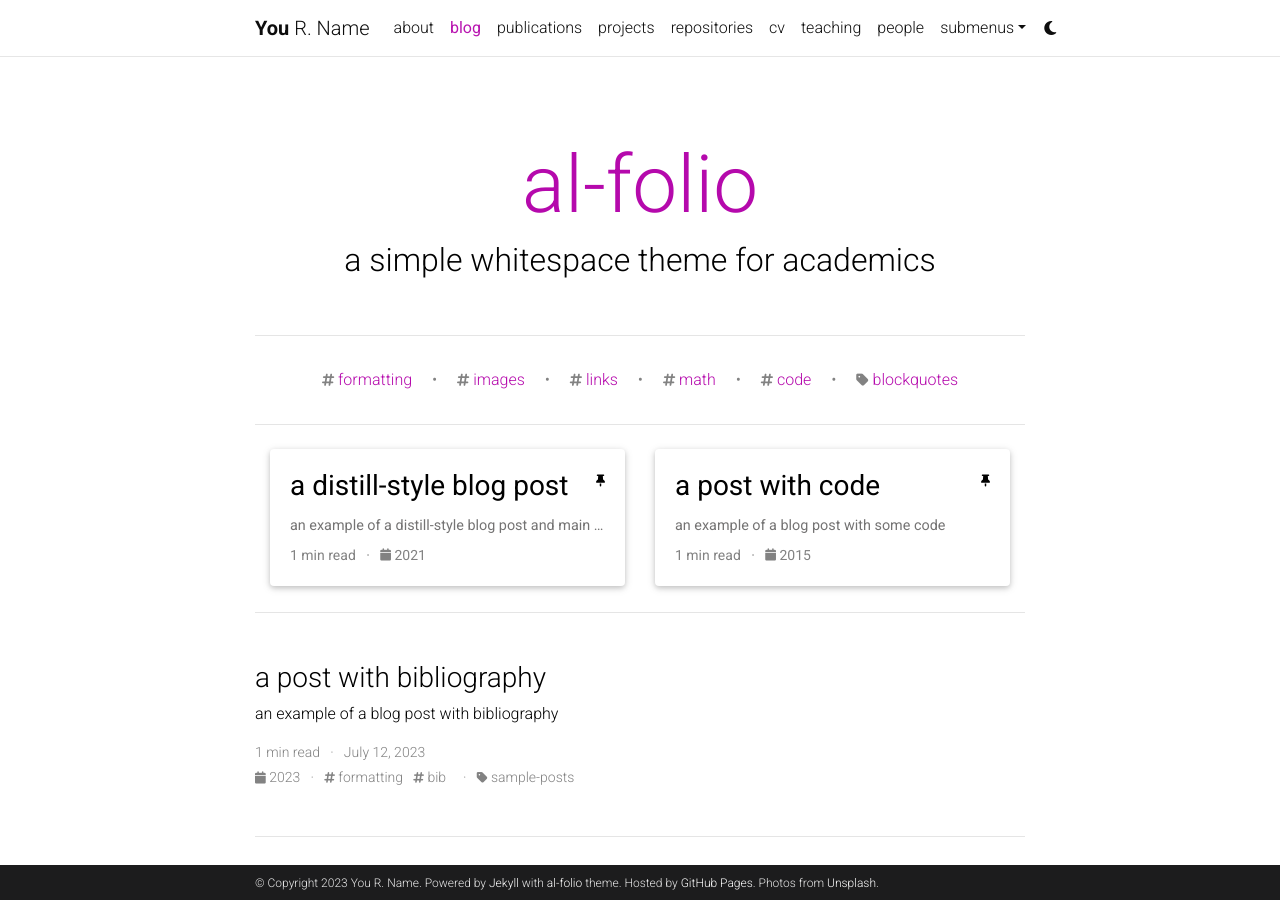
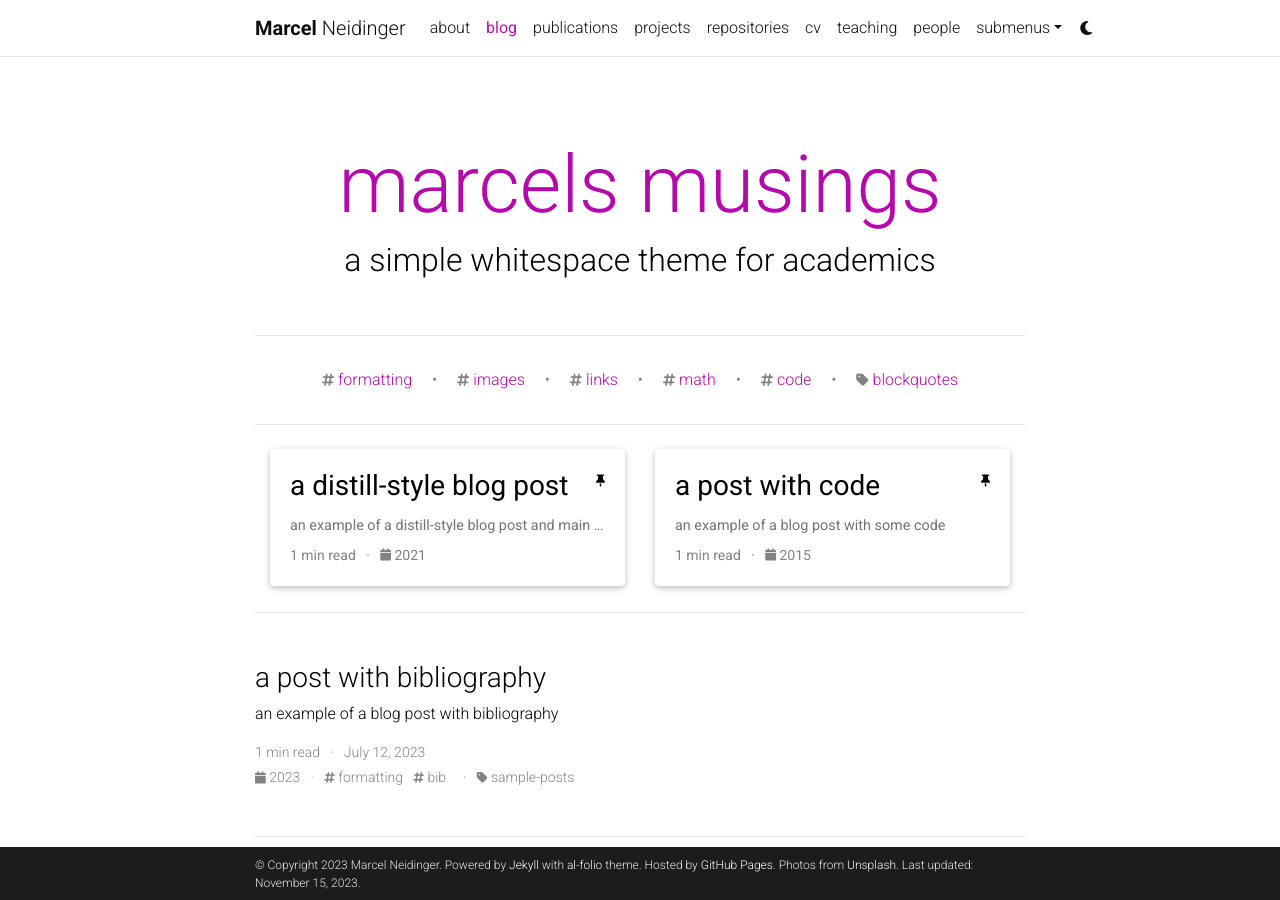
Before and after one commit to sQu4rks/sQu4rks.github.io, a Jekyll site: the page built from blog/index.html, in a window 1280 px wide and 900 px high. Built offline with Jekyll 4.4.1, drawn with Linux system fonts in a browser that asks for light colours; the list of posts is cut into pages by our own code; comment, search, counter and statistics services are not loaded; a style sheet for code colours, icons or effects is not loaded.

Commit message:
updated config

```diff
--- a/_config.yml
+++ b/_config.yml
@@ -3,9 +3,9 @@
 # -----------------------------------------------------------------------------
 
 title: blank # the website title (if blank, full name will be used instead)
-first_name: You
-middle_name: R.
-last_name: Name
+first_name: Marcel
+middle_name:
+last_name: Neidinger
 email: you@example.com
 description: > # the ">" symbol means to ignore newlines until "footer_text:"
   A simple, whitespace theme for academics. Based on [*folio](https://github.com/bogoli/-folio) design.
@@ -18,9 +18,9 @@
 lang: en # the language of your site (for example: en, fr, cn, ru, etc.)
 icon: ⚛️  # the emoji used as the favicon (alternatively, provide image name in /assets/img/)
 
-url: https://alshedivat.github.io # the base hostname & protocol for your site
-baseurl: /al-folio # the subpath of your site, e.g. /blog/
-last_updated: false # set to true if you want to display last updated in the footer
+url: https://sQu4rks.github.io # the base hostname & protocol for your site
+baseurl: / # the subpath of your site, e.g. /blog/
+last_updated: true # set to true if you want to display last updated in the footer
 impressum_path:  # set to path to include impressum link in the footer, use the same path as permalink in a page, helps to conform with EU GDPR
 
 # -----------------------------------------------------------------------------
@@ -67,11 +67,11 @@
 # Social integration
 # -----------------------------------------------------------------------------
 
-github_username: # your GitHub user name
+github_username: sQu4rks
 gitlab_username: # your GitLab user name
-twitter_username: # your Twitter handle
+twitter_username: sQu4rks
 mastodon_username: # your mastodon instance+username in the format instance.tld/@username
-linkedin_username: # your LinkedIn user name
+linkedin_username: marcel-neidinger
 telegram_username: # your Telegram user name
 scholar_userid: # your Google Scholar ID
 semanticscholar_id: # your Semantic Scholar ID
@@ -120,7 +120,7 @@
 # Blog
 # -----------------------------------------------------------------------------
 
-blog_name: al-folio # blog_name will be displayed in your blog page
+blog_name: marcels musings # blog_name will be displayed in your blog page
 blog_nav_title: blog # your blog must have a title for it to be displayed in the nav bar
 blog_description: a simple whitespace theme for academics
 permalink: /blog/:year/:title/
```
